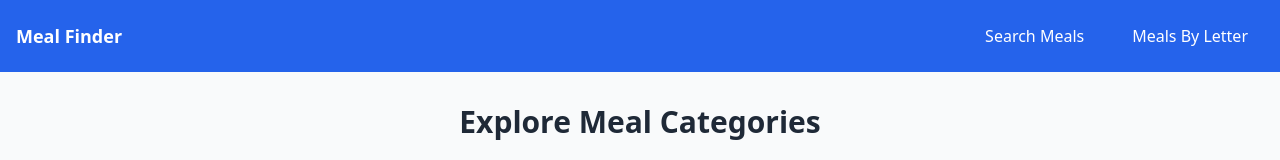
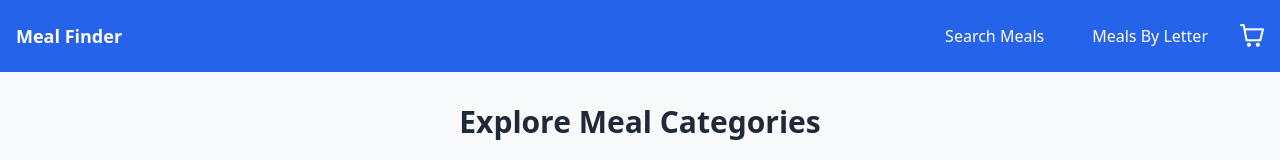
Before and after one commit to Moazam05/vue-js-search-meals, a Vue app: page / in a window 1280 px wide. Shown: the top 160 px of the page. Built offline with nearby package versions, Linux system fonts and the light colour scheme; no server answers.

Commit message:
cart items

```diff
--- a/src/components/Navbar/index.vue
+++ b/src/components/Navbar/index.vue
@@ -1,11 +1,16 @@
 <script setup>
 import { useRouter } from "vue-router";
+import { useStore } from "vuex";
+import { computed } from "vue";
 
 const router = useRouter();
+const store = useStore();
 
 const navigate = (path) => {
   router.push(path);
 };
+
+const cartItemCount = computed(() => store.getters.cartItemCount || 0);
 </script>
 
 <template>
@@ -30,6 +35,21 @@ const navigate = (path) => {
         >
           Meals By Letter
         </button>
+
+        <div
+          class="relative flex items-center cursor-pointer hover:text-blue-300 transition"
+        >
+          <!-- Cart Icon -->
+          <i class="pi pi-shopping-cart text-2xl"></i>
+
+          <!-- Badge for item count -->
+          <span
+            v-if="cartItemCount > 0"
+            class="absolute -top-2 -right-2 bg-red-500 text-white text-xs font-bold w-5 h-5 flex items-center justify-center rounded-full"
+          >
+            {{ cartItemCount }}
+          </span>
+        </div>
       </div>
     </div>
   </nav>
```
